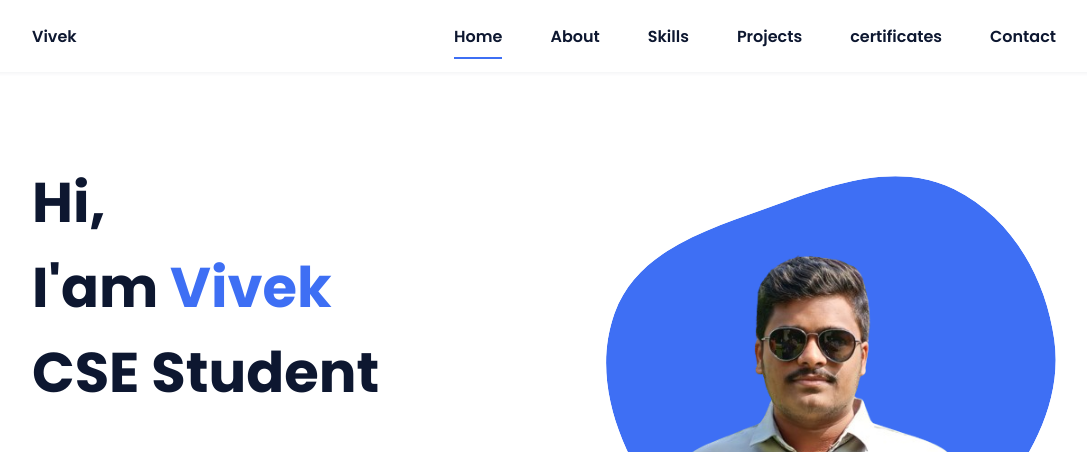
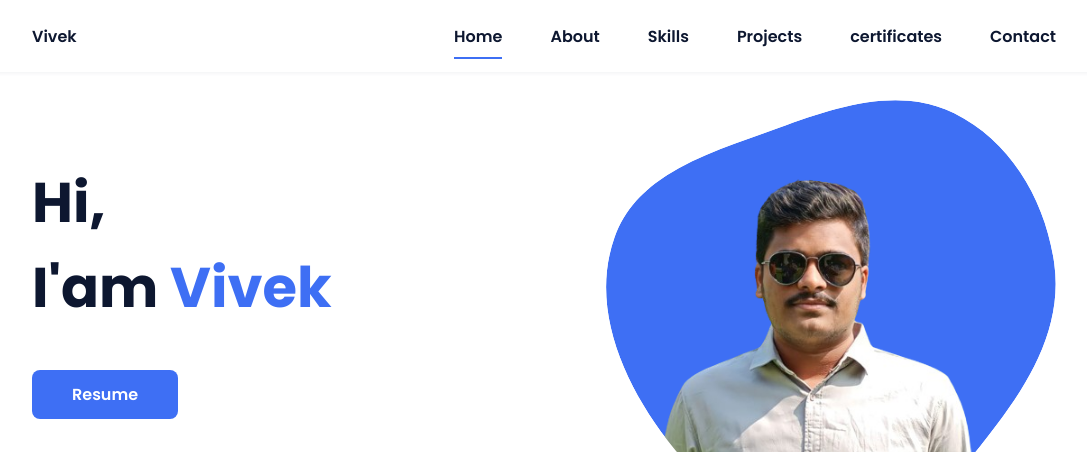
Before and after one commit to vivekrokadi/vivekrokadi, a plain HTML site: page index.html in a window 1280 px wide. Shown: the top 452 px of the page, without its empty margins (96-1183 px from the left). Drawn offline with nearby package versions, Linux system fonts and the light colour scheme.

Commit message:
Update index.html

```diff
--- a/index.html
+++ b/index.html
@@ -40,7 +40,7 @@
             <!--===== HOME =====-->
             <section class="home bd-grid" id="home">
                 <div class="home__data">
-                    <h1 class="home__title">Hi,<br>I'am <span class="home__title-color">Vivek</span><br> CSE Student</h1>
+                    <h1 class="home__title">Hi,<br>I'am <span class="home__title-color">Vivek</span><br></h1>
 
                     <a href="https://firebasestorage.googleapis.com/v0/b/vivek-4f1e5.appspot.com/o/Resume.pdf?alt=media&token=0bd3efa3-c8d7-4b41-a0e4-ec07c406821b" class="button">Resume</a>
                 </div>
```
